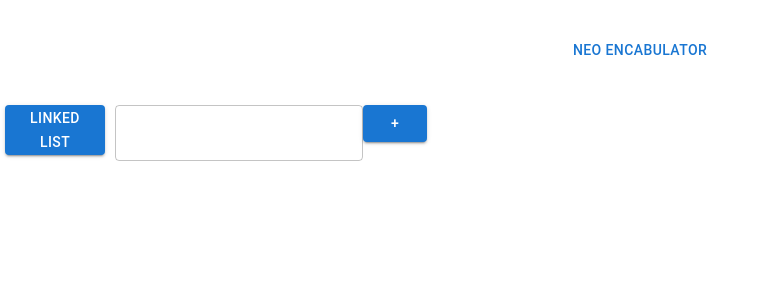
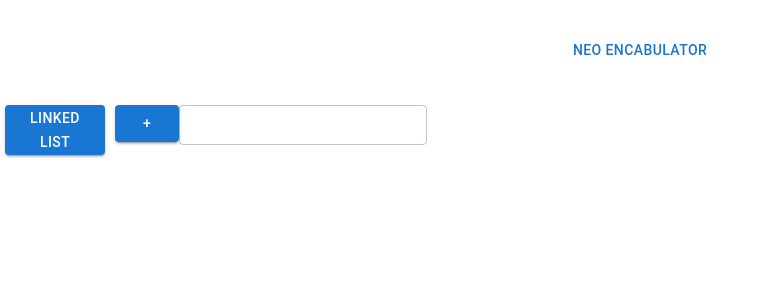
Before and after one commit to JosephVillarreal/Neoencabulator, a React (Create React App) app in the folder Neoencabulator/ClientApp/: page / in a window 1280 px wide. Both pictures are taken after a click on the button "LINKED LIST". Shown: the top 300 px of the page, without its empty margins (0-766 px from the left). Built offline with nearby package versions, Linux system fonts and the light colour scheme; no server answers.

Commit message:
added styling to the append on the linked list. Next is the actual mapped component.

```diff
--- a/Neoencabulator/ClientApp/package.json
+++ b/Neoencabulator/ClientApp/package.json
@@ -3,8 +3,11 @@
   "version": "0.1.0",
   "private": true,
   "dependencies": {
+    "@emotion/react": "^11.10.6",
+    "@emotion/styled": "^11.10.6",
     "@mui/material": "^5.6.0",
     "@mui/styles": "^5.9.1",
+    "@mui/system": "^5.11.15",
     "@testing-library/jest-dom": "^5.11.4",
     "@testing-library/react": "^11.1.0",
     "@testing-library/user-event": "^12.1.10",
--- a/Neoencabulator/ClientApp/src/workspaces/LinkedList/LinkedListWorkspace.tsx
+++ b/Neoencabulator/ClientApp/src/workspaces/LinkedList/LinkedListWorkspace.tsx
@@ -128,9 +128,10 @@ function LinkedListWorkspace() {
           ))
         }
       </div>
-      <div>
-        <TextField value={name} onChange={handleChange}>
-        </TextField>
+      <div
+        id="appendRowDiv"
+        style={{ height: '50px' }}
+      >
         <Button color="primary" variant="contained"
           onClick={() => {
             AddToLinkedList(name);
@@ -139,6 +140,12 @@ function LinkedListWorkspace() {
         >
           +
         </Button>
+        <TextField
+          value={name}
+          onChange={handleChange}
+          size="small"
+        >
+        </TextField>
       </div>
     </div>
   );
```
Also changed, not shown: 2 other files (tests, documents, lock files or other folders).
